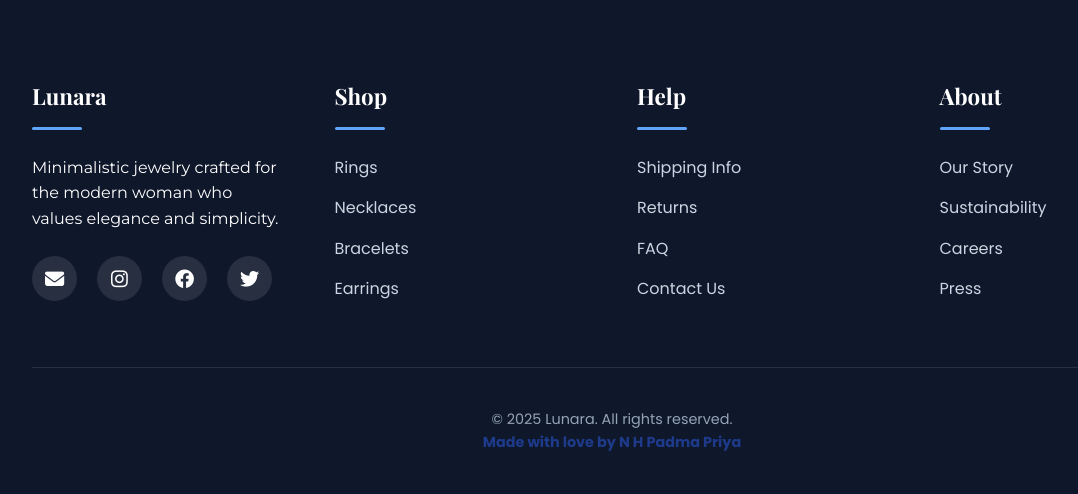
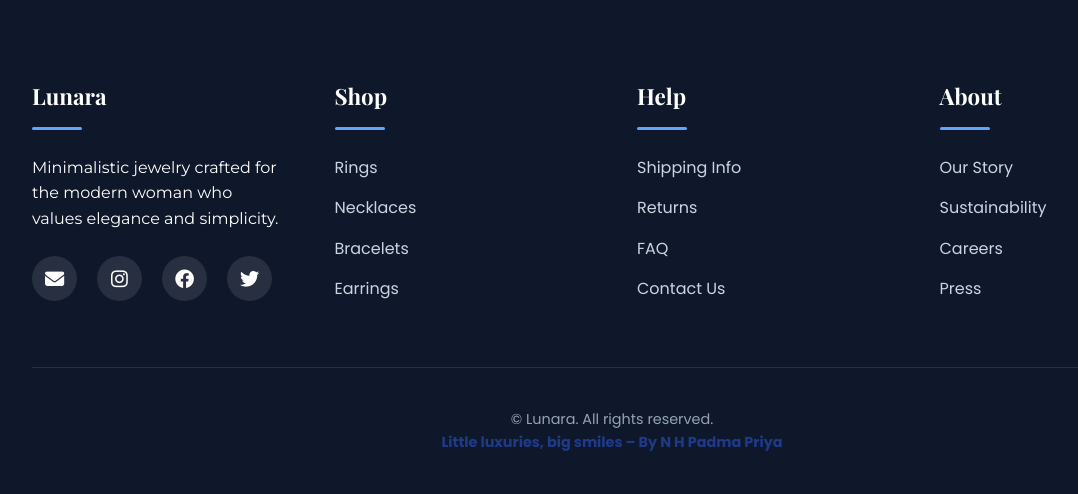
Before and after one commit to PadmaPriyaNH/lunara-jewellary-ecommerce-website, a Flask app: page / in a window 1280 px wide. Shown: the part 3700-4194 px from the top of the page, without its empty margins (28-1106 px from the left). Run offline with Flask 3, Linux system fonts and the light colour scheme; grey boxes labelled with a size stand in for pictures from a placeholder-image service; some libraries are stand-ins or nearby versions.

Commit message:
Update website content and styling

```diff
--- a/templates/index.html
+++ b/templates/index.html
@@ -729,8 +729,8 @@
                 </div>
             </div>
             <div class="copyright">
-                <p>&copy; 2025 Lunara. All rights reserved.</p>
-                <p><strong style="color: var(--primary-blue);">Made with love by N H Padma Priya</strong></p>
+                <p>&copy; Lunara. All rights reserved.</p>
+                <p><strong style="color: var(--primary-blue);">Little luxuries, big smiles – By N H Padma Priya</strong></p>
             </div>
         </div>
     </footer>
```
Also changed, not shown: README.md.
